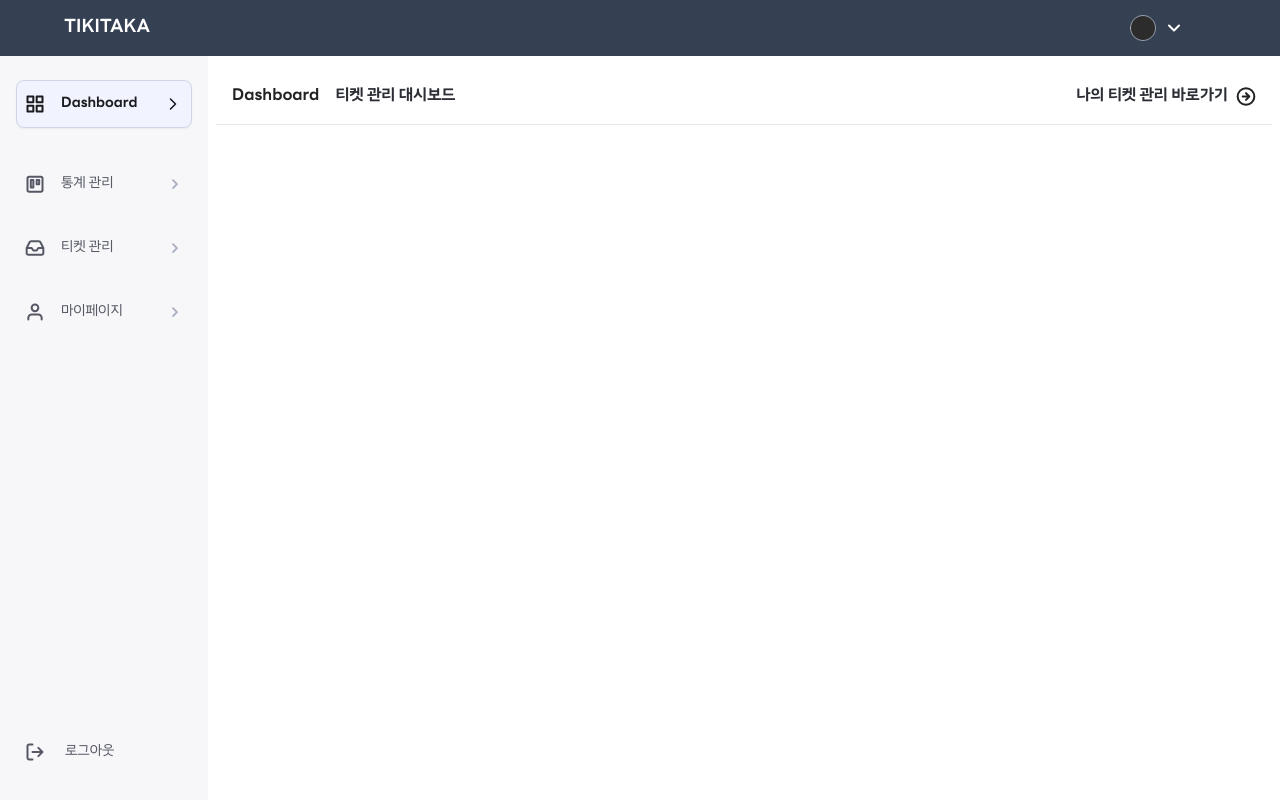
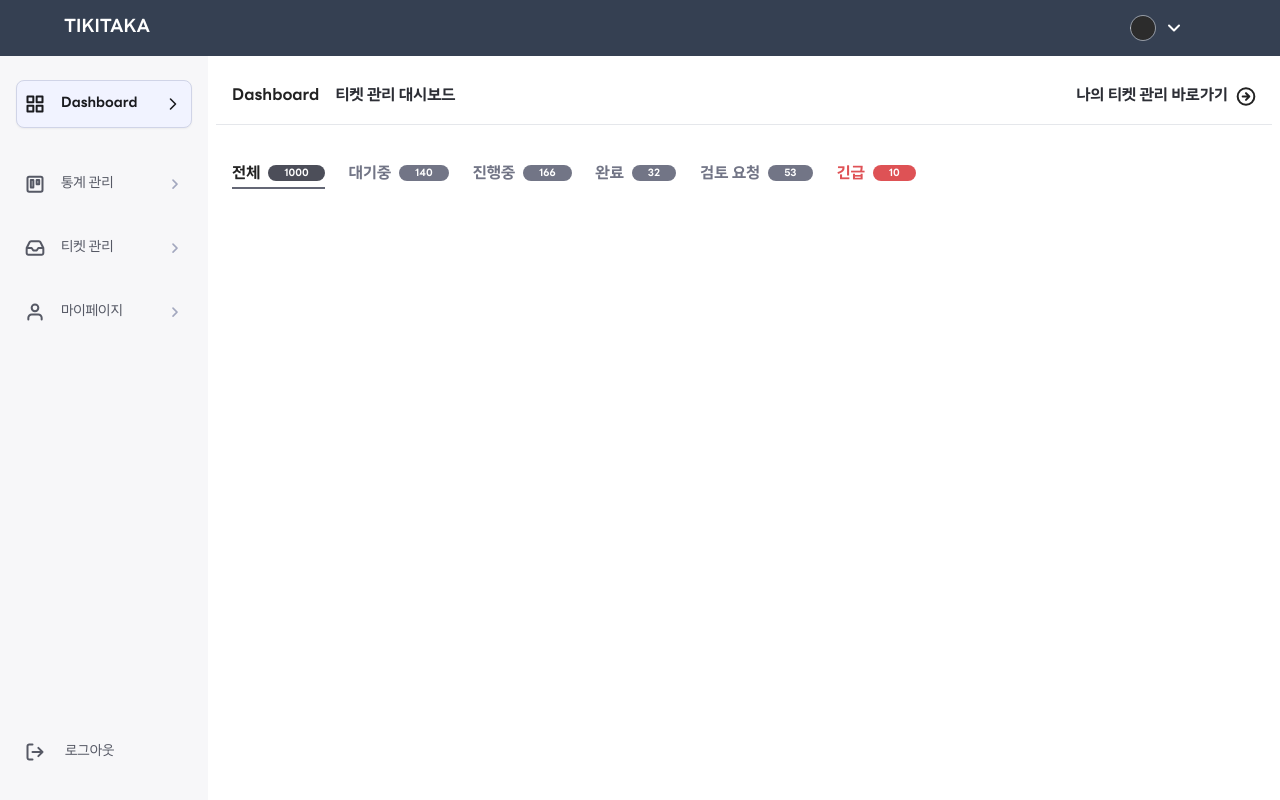
Before and after one commit to lamiiiii/TRILLION-TikiTaka-FE, a React app: page /manager in a window 1280 px wide. Built offline with nearby package versions, Linux system fonts and the light colour scheme.

Commit message:
TKT-24 feat : 티켓 상태별 카테고리 필터 구현

```diff
--- /dev/null
+++ b/src/components/manager/home/ManagerHomeContainer.tsx
@@ -0,0 +1,13 @@
+// 담당자 - 티켓 관리 대시보드 (전체)
+
+import TopMenu from '../../common/TopMenu';
+import TicketFilter from './TicketFilter';
+
+export default function ManagerHomeContainer() {
+  return (
+    <div className="flex flex-col max-w-1200">
+      <TopMenu boldBlackText="Dashboard" boldGrayText="티켓 관리 대시보드" rightText="나의 티켓 관리 바로가기" linkTo="/manager/tickets" />
+      <TicketFilter/>
+    </div>
+  );
+}
--- /dev/null
+++ b/src/components/manager/home/TicketFilter.tsx
@@ -0,0 +1,109 @@
+import { useEffect, useRef, useState } from 'react';
+import { TicketViewType } from '../../../interfaces/ticket'; // 외부에서 TicketViewType 가져오기
+
+// 상태와 티켓 개수 데이터 정의
+const ticketData: { type: TicketViewType; count: number }[] = [
+  { type: '전체', count: 1000 },
+  { type: '대기중', count: 140 },
+  { type: '진행중', count: 166 },
+  { type: '완료', count: 32 },
+  { type: '검토 요청', count: 53 },
+  { type: '긴급', count: 10 },
+];
+
+// 개별 필터 아이템 컴포넌트
+function FilterItem({
+  type,
+  count,
+  isSelected,
+  onClick,
+}: {
+  type: TicketViewType;
+  count: number;
+  isSelected: boolean;
+  onClick: () => void;
+}) {
+  // 텍스트 색상
+  const textColor =
+    type === '긴급'
+      ? isSelected
+        ? 'text-red text-title-bold' // 선택된 긴급 상태는 흰색 텍스트
+        : 'text-red/85 text-title-bold' // 선택되지 않은 긴급 상태는 흐린 빨간색 텍스트
+      : isSelected
+      ? 'text-black text-title-bold' // 선택된 다른 상태는 검은색 텍스트
+      : 'text-gray-6 text-title-bold'; // 선택되지 않은 다른 상태는 흐린 회색 텍스트
+
+  // 배경색
+  const bgColor =
+    type === '긴급'
+      ? isSelected
+        ? 'bg-red' // 선택된 긴급 상태는 진한 빨간색 배경
+        : 'bg-red/85' // 선택되지 않은 긴급 상태는 흐린 빨간색 배경
+      : isSelected
+      ? 'bg-gray-9' // 선택된 다른 상태는 진한 회색 배경
+      : 'bg-gray-6'; // 선택되지 않은 다른 상태는 흐린 회색 배경
+
+  return (
+    <div
+      className={`flex items-center gap-2 cursor-pointer`}
+      onClick={onClick}
+    >
+      {/* 텍스트 */}
+      <span className={textColor}>{type}</span>
+      {/* Count */}
+      <div className={`px-4 h-[16px] flex place-items-center rounded-full  ${bgColor} text-white mb-0.5`}>
+        <div className="mt-0.5 text-caption-bold">{count}</div>
+      </div>
+    </div>
+  );
+}
+
+// 전체 필터 컴포넌트
+export default function TicketFilter() {
+  const [selectedType, setSelectedType] = useState<TicketViewType>('전체');
+  const [indicatorStyle, setIndicatorStyle] = useState({ left: 0, width: 0 });
+  const containerRef = useRef<HTMLDivElement>(null);
+
+  useEffect(() => {
+    if (containerRef.current) {
+      const items = containerRef.current.querySelectorAll<HTMLDivElement>('.filter-item');
+      const selectedIndex = ticketData.findIndex((item) => item.type === selectedType);
+      if (items[selectedIndex]) {
+        const selectedItem = items[selectedIndex];
+        setIndicatorStyle({
+          left: selectedItem.offsetLeft,
+          width: selectedItem.clientWidth,
+        });
+      }
+    }
+  }, [selectedType]);
+
+  return (
+    <div className="w-full mt-10 relative">
+      {/* 필터 리스트 */}
+      <div className="flex w-full h-6 px-4 gap-6" ref={containerRef}>
+        {ticketData.map((item) => (
+          <div
+            key={item.type}
+            className="filter-item"
+          >
+            <FilterItem
+              type={item.type}
+              count={item.count}
+              isSelected={item.type === selectedType}
+              onClick={() => setSelectedType(item.type)}
+            />
+          </div>
+        ))}
+      </div>
+      {/* 이동하는 하단 Border */}
+      <div
+        className="absolute bottom-0 h-0.5 bg-gray-7 transition-all duration-300"
+        style={{
+          left: `${indicatorStyle.left}px`,
+          width: `${indicatorStyle.width}px`,
+        }}
+      />
+    </div>
+  );
+}
--- /dev/null
+++ b/src/interfaces/ticket.ts
@@ -0,0 +1 @@
+export type TicketViewType = '전체' | '대기중' | '진행중' | '검토 요청' | '완료' | '긴급';
--- a/src/pages/manager/ManagerHome.tsx
+++ b/src/pages/manager/ManagerHome.tsx
@@ -1,14 +1,11 @@
 // 담당자 - 티켓 관리 대시보드 (전체)
 
-import TopMenu from '../../components/common/TopMenu';
+import ManagerHomeContainer from '../../components/manager/home/ManagerHomeContainer';
 
 export default function ManagerHome() {
   return (
     <div className="top-container">
-      <div className="flex flex-col max-w-1200">
-        <TopMenu boldBlackText="Dashboard" boldGrayText="티켓 관리 대시보드" rightText="나의 티켓 관리 바로가기" linkTo="/manager/tickets" />
-
-      </div>
+      <ManagerHomeContainer />
     </div>
   );
 }
--- a/tailwind.config.js
+++ b/tailwind.config.js
@@ -3,6 +3,20 @@ module.exports = {
   content: ['./src/**/*.{html,css,js,jsx,ts,tsx}', './src/components/**/*.{js,ts,jsx,tsx,mdx}', './public/index.html'],
   theme: {
     extend: {
+      fontSize: {
+        title: ['16px', {lineHeight: '18px', fontWeight: '700'}],
+        'title-regular': ['16px', {lineHeight: '16px', fontWeight: '400'}],
+        subtitle: ['14px', {lineHeight: '16px', fontWeight: '700'}],
+        'subtitle-regular': ['14px', {lineHeight: '16px', fontWeight: '400'}],
+        'subtitle-medium': ['14px', {lineHeight: '16px', fontWeight: '500'}],
+        'title-bold': ['16px', {lineHeight: '18px', fontWeight: '700'}],
+        'body-bold': ['12px', {lineHeight: '20px', fontWeight: '700'}],
+        'body-regular': ['12px', {lineHeight: '20px', fontWeight: '400'}],
+        'caption-bold': ['10px', {lineHeight: '12px', fontWeight: '700'}],
+        'caption-regular': ['10px', {lineHeight: '16px', fontWeight: '400'}],
+        'caption3-bold': ['8px', {lineHeight: '16px', fontWeight: '700'}],
+        'caption3-regular': ['8px', {lineHeight: '16px', fontWeight: '400'}],
+      },
       colors: {
         // Theme 색상
         main: '#354052', // 네이비
```
Also changed, not shown: src/components/manager/common/Ticket.tsx (added).
